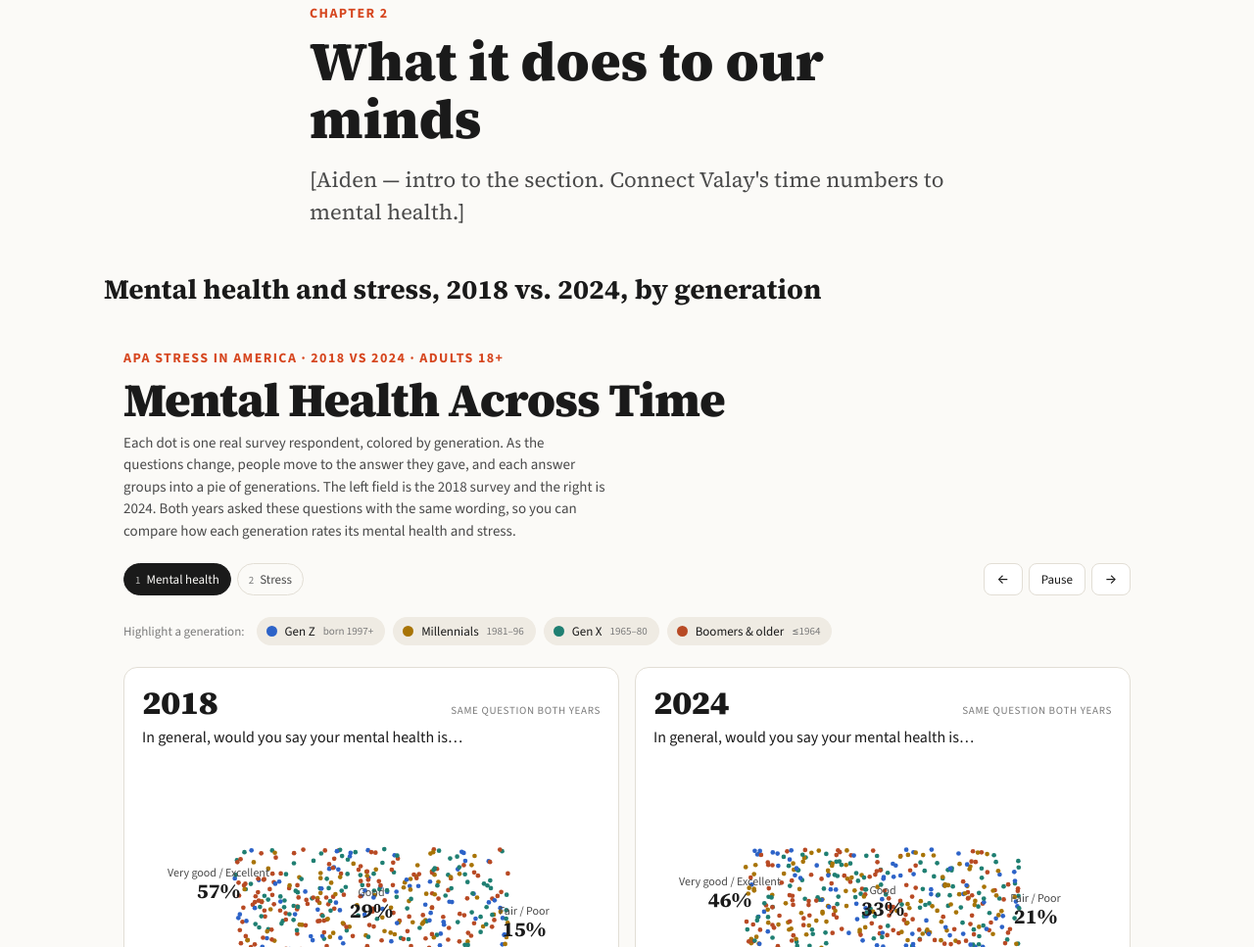
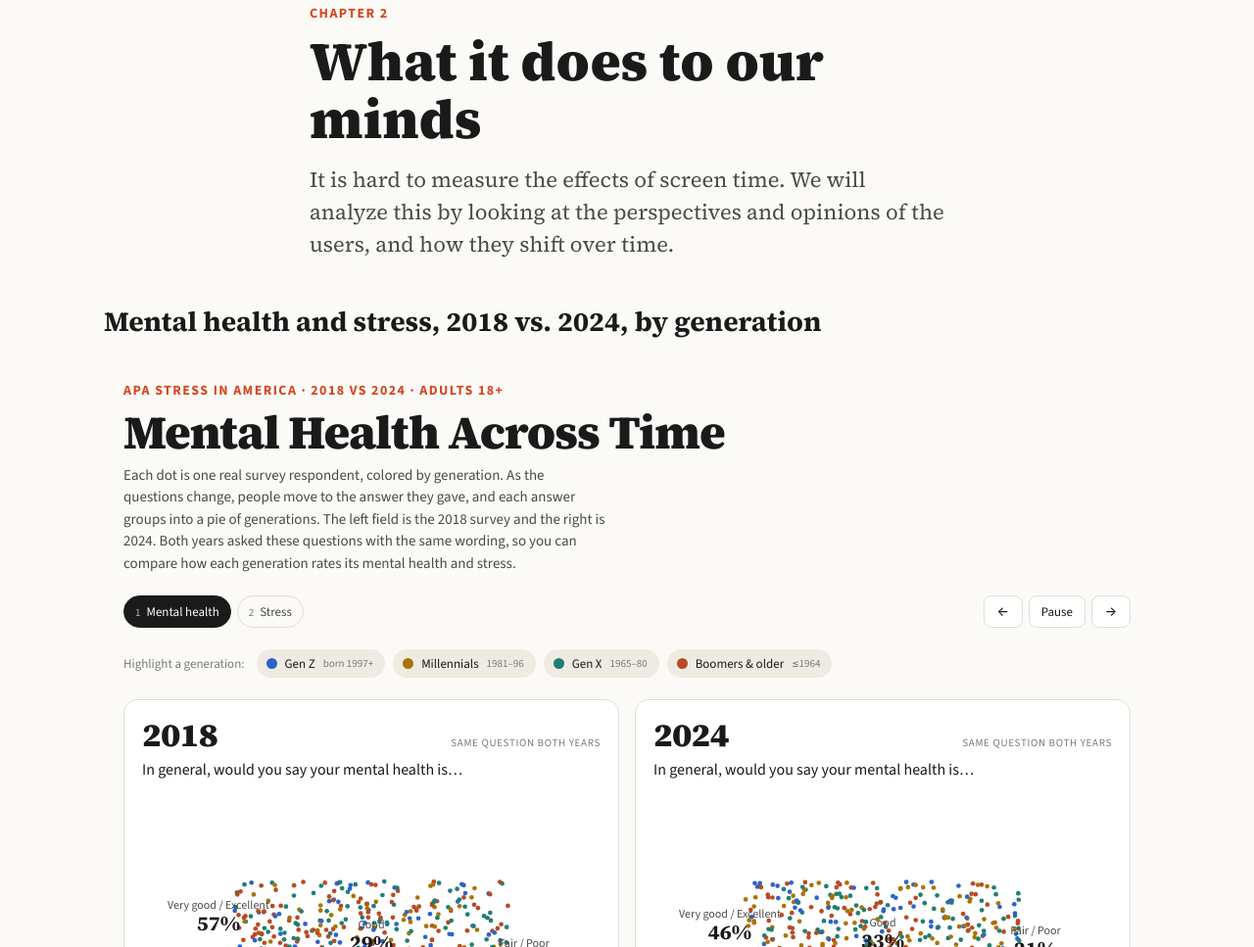
Before and after one commit to HectorRodRes/Screentime-Project, a plain HTML site: page index.html in a window 1280 px wide. Shown: the part 6538-7505 px from the top of the page at 98% size. Drawn offline with nearby package versions, Linux system fonts and the light colour scheme.

Commit message:
feat: Added a small intro to Aidens section.

```diff
--- a/index.html
+++ b/index.html
@@ -98,7 +98,7 @@
       <p class="chapter-num">Chapter 2</p>
       <h2>What it does to our minds</h2>
       <!-- TODO (Aiden): intro to section -->
-      <p class="lede">[Aiden — intro to the section. Connect Valay's time numbers to mental health.]</p>
+      <p class="lede">It is hard to measure the effects of screen time. We will analyze this  by looking at the perspectives and opinions of the users, and how they shift over time.   </p>
     </div>
 
     <div class="viz-block">
```
